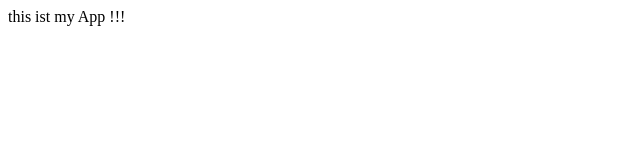
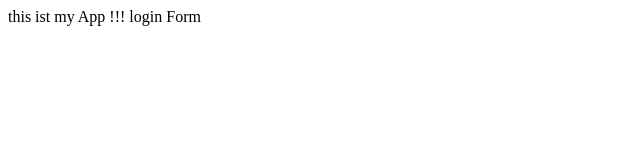
Before and after one commit to yassin7000/myappsample, a plain HTML site: page index.html in a window 1280 px wide. Shown: the full height of the page, 0-640 px from the left. Drawn offline with Linux system fonts and the light colour scheme.

Commit message:
login form

```diff
--- /dev/null
+++ b/dir2/app2.js
@@ -0,0 +1 @@
+console.log(234);
--- a/index.html
+++ b/index.html
@@ -5,5 +5,6 @@
 </head>
 <body>
  this ist my App !!!
+ login Form
 </body>
 </html>
```
Also changed, not shown: log.txt (added), login.html (added).
